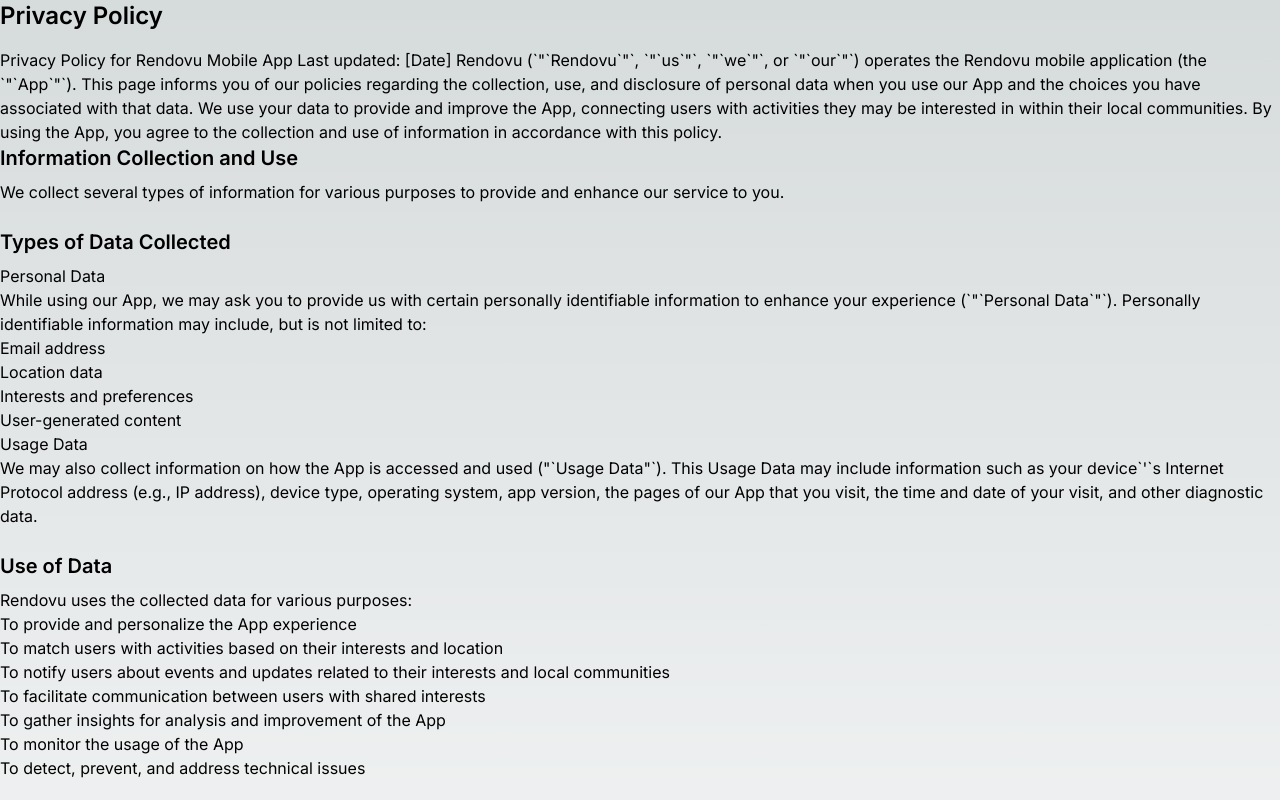
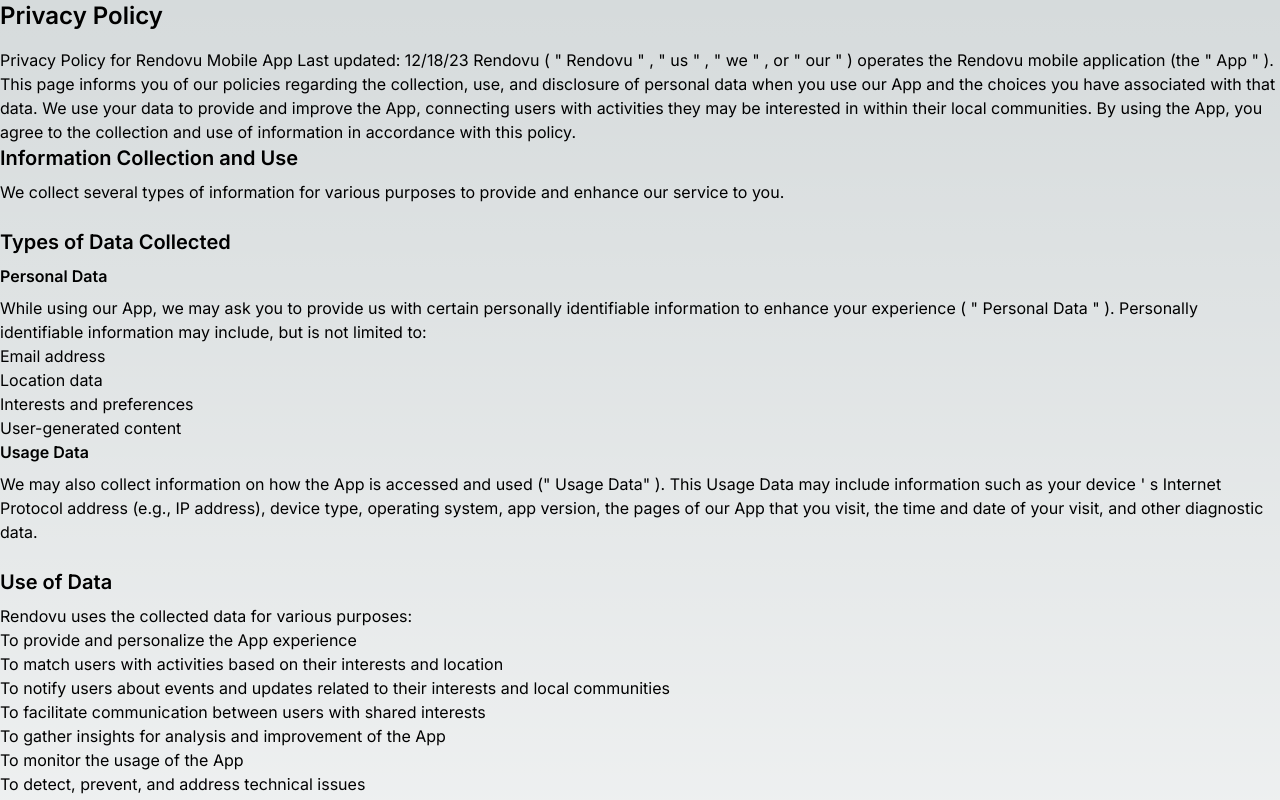
Before and after one commit to Logiex/website, a Next.js app: page /privacy in a window 1280 px wide. Shown: the top 800 px of the page. Built offline with nearby package versions, Linux system fonts and the light colour scheme.

Commit message:
update privacy page

```diff
--- a/src/app/privacy/page.tsx
+++ b/src/app/privacy/page.tsx
@@ -8,10 +8,10 @@
       <div>
         <h2 className="text-2xl font-semibold mb-4">Privacy Policy</h2>
         <p>
-          Privacy Policy for Rendovu Mobile App Last updated: [Date] Rendovu
-          (`&quot;`Rendovu`&quot;`, `&quot;`us`&quot;`, `&quot;`we`&quot;`, or
-          `&quot;`our`&quot;`) operates the Rendovu mobile application (the
-          `&quot;`App`&quot;`). This page informs you of our policies regarding
+          Privacy Policy for Rendovu Mobile App Last updated: 12/18/23 Rendovu (
+          &quot; Rendovu &quot; , &quot; us &quot; , &quot; we &quot; , or
+          &quot; our &quot; ) operates the Rendovu mobile application (the
+          &quot; App &quot; ). This page informs you of our policies regarding
           the collection, use, and disclosure of personal data when you use our
           App and the choices you have associated with that data. We use your
           data to provide and improve the App, connecting users with activities
@@ -34,21 +34,23 @@
           <h3 className="text-xl font-semibold mb-2">
             Types of Data Collected
           </h3>
-          <h3>Personal Data </h3>
+          <h3 className="text-l font-semibold mb-2">Personal Data </h3>
+          <p>
             While using our App, we may ask you to provide us with certain
-          personally identifiable information to enhance your experience
-          (`&quot;`Personal Data`&quot;`). Personally identifiable information
+            personally identifiable information to enhance your experience (
+            &quot; Personal Data &quot; ). Personally identifiable information
             may include, but is not limited to:
+          </p>
           <ul>
             <li>Email address</li>
             <li>Location data</li>
             <li>Interests and preferences</li>
             <li>User-generated content</li>
           </ul>
-          <h3>Usage Data</h3>
+          <h3 className="text-l font-semibold mb-2">Usage Data</h3>
           We may also collect information on how the App is accessed and used
-          (&quot;`Usage Data&quot;`). This Usage Data may include information
-          such as your device`&apos;`s Internet Protocol address (e.g., IP
+          (&quot; Usage Data&quot; ). This Usage Data may include information
+          such as your device &apos; s Internet Protocol address (e.g., IP
           address), device type, operating system, app version, the pages of our
           App that you visit, the time and date of your visit, and other
           diagnostic data.
@@ -57,6 +59,7 @@
         <section className="mb-6">
           <h3 className="text-xl font-semibold mb-2">Use of Data</h3>
           {/* Add your content here */}
+          <div>
             Rendovu uses the collected data for various purposes:
             <ul>
               <li>To provide and personalize the App experience</li>
@@ -71,15 +74,21 @@
               <li>
                 To facilitate communication between users with shared interests
               </li>
-            <li>To gather insights for analysis and improvement of the App</li>
+              <li>
+                To gather insights for analysis and improvement of the App
+              </li>
               <li>To monitor the usage of the App</li>
               <li>To detect, prevent, and address technical issues</li>
             </ul>
+          </div>
         </section>
+
         {/* Location Data */}
         <section className="mb-6">
           <h3 className="text-xl font-semibold mb-2">Location Data</h3>
-          <p>**Third-party Partners**</p>
+          <p>
+            <b>Third-party Partners</b>
+          </p>
           <p>
             Rendovu may collaborate with third-party partners to enhance the App
             experience. These partners may have access to your Personal Data
```
Lines whose indentation alone changed are shown as unchanged.
